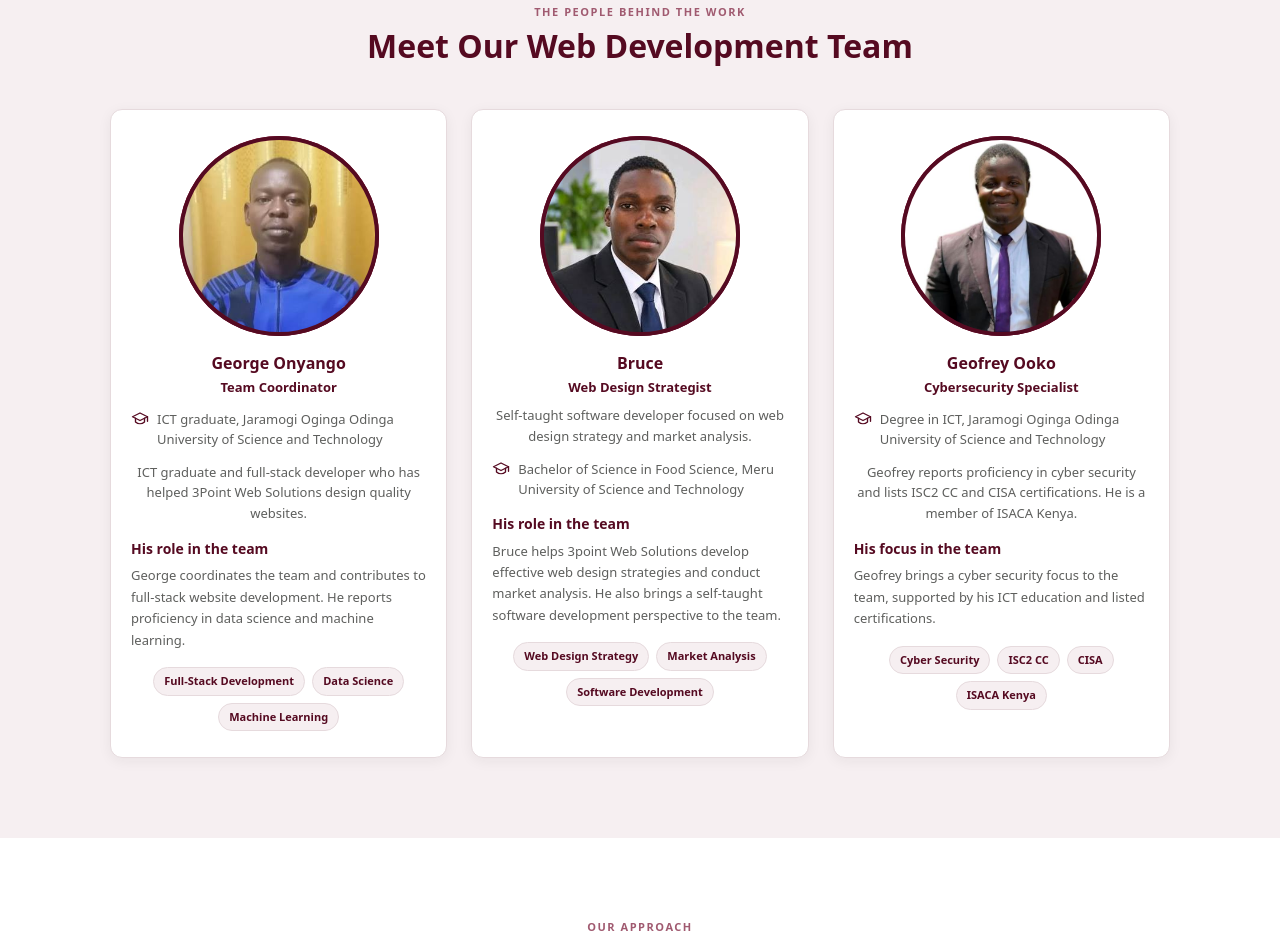
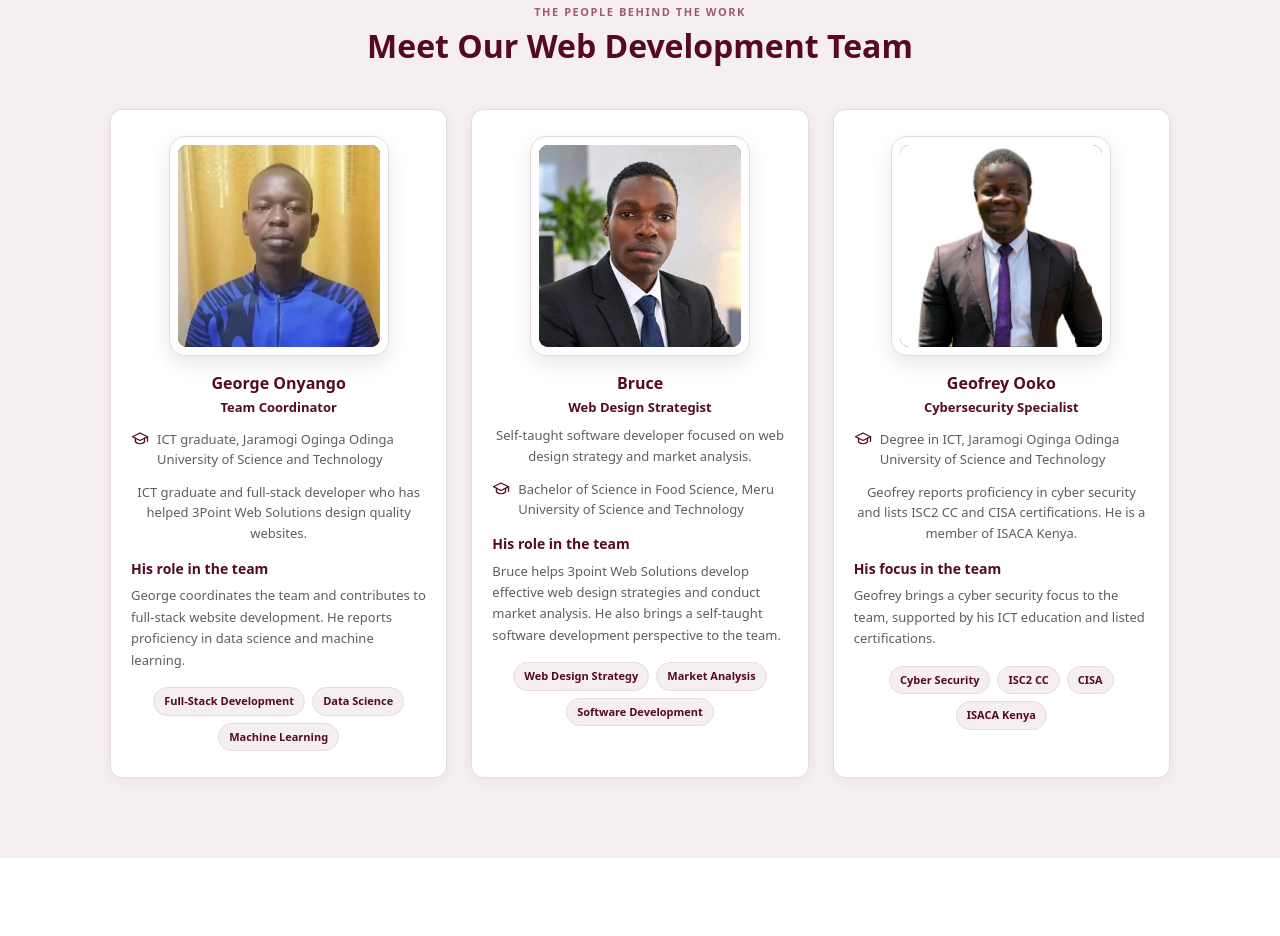
Before and after one commit to 3pointteam/3point-websolutions, a plain HTML site: page index.html in a window 1280 px wide. Shown: the part 1800-2736 px from the top of the page. Drawn offline with Linux system fonts and the light colour scheme.

Commit message:
photo shape change

```diff
--- a/styles.css
+++ b/styles.css
@@ -205,11 +205,11 @@ footer a[aria-current="page"]{color:var(--maroon);font-weight:800}
 .about-team-grid{display:grid;grid-template-columns:repeat(3,minmax(0,1fr));gap:24px}
 .about-team-card{padding:26px 20px;border:1px solid var(--border);border-radius:12px;background:#fff;text-align:center;box-shadow:0 3px 14px rgba(42,26,32,.06);transition:transform .2s,box-shadow .2s}
 .about-team-card:hover{transform:translateY(-4px);box-shadow:0 10px 24px rgba(42,26,32,.12)}
-.team-photo{position:relative;width:200px;height:200px;margin:0 auto 18px;overflow:hidden;border-radius:50%;background:#7a1a38}
-.team-photo-fallback{position:absolute;inset:0;display:grid;place-items:center;background:linear-gradient(145deg,#7a1a38,#550a21);color:#fff}
+.team-photo{position:relative;width:220px;height:220px;margin:0 auto 18px;padding:8px;overflow:hidden;border:1px solid var(--border);border-radius:16px;background:#fff;box-shadow:0 8px 20px rgba(42,26,32,.10)}
+.team-photo-fallback{position:absolute;inset:8px;display:grid;place-items:center;border-radius:9px;background:linear-gradient(145deg,#7a1a38,#550a21);color:#fff}
 .team-photo-fallback>span{font-size:22px;font-weight:800}
 .team-photo-fallback svg{position:absolute;right:24px;bottom:24px;width:25px;height:25px;fill:none;stroke:#fff;stroke-width:1.8;stroke-linecap:round;stroke-linejoin:round}
-.team-photo img{position:absolute;inset:0;width:100%;height:100%;border:4px solid var(--maroon);border-radius:50%;object-fit:cover}
+.team-photo img{position:absolute;inset:8px;width:calc(100% - 16px);height:calc(100% - 16px);border-radius:9px;object-fit:cover}
 .about-team-card h3{margin-bottom:4px}
 .about-team-card p{font-size:13px}
 .about-team-card .team-role{margin-bottom:8px;color:var(--maroon);font-weight:700}
```
